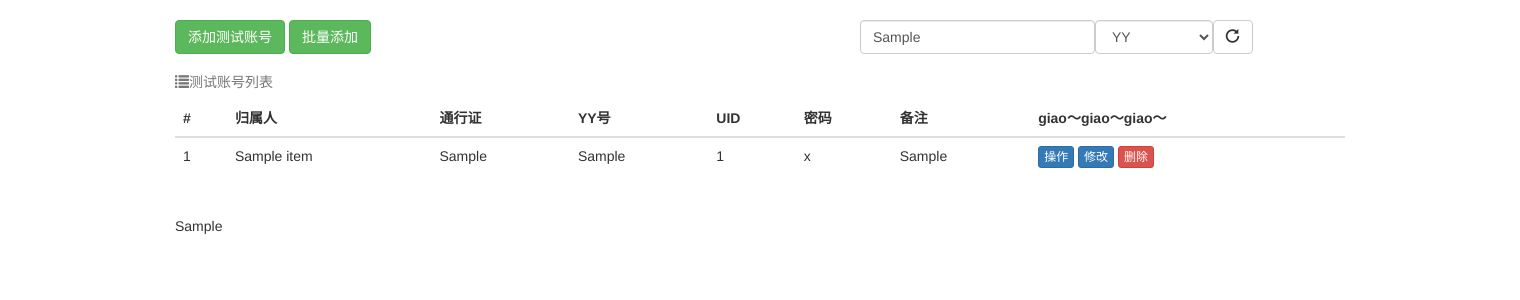
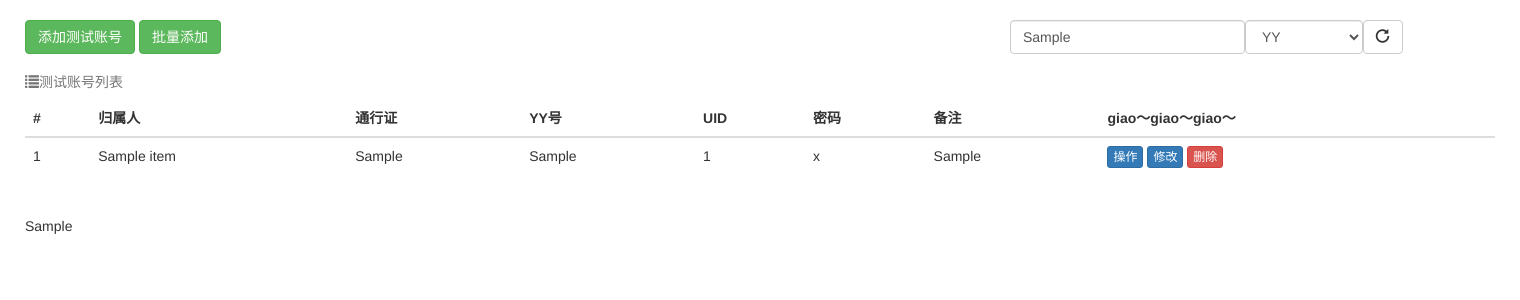
Before and after one commit to DyedWolf/TesterAccount, a Django app: template AccountManage/templates/account_list.html in a window 1520 px wide. Shown: the part 52-352 px from the top of the page. Run offline with Django 4.2, Linux system fonts and the light colour scheme; the template is opened without the code that fills it: most values are stand-ins (such as "Sample title", 1, 10 or a date in 2020); some libraries are stand-ins or nearby versions.

Commit message:
调整样式

```diff
--- a/AccountManage/templates/account_list.html
+++ b/AccountManage/templates/account_list.html
@@ -11,7 +11,7 @@
 
 
 {% block content %}
-    <div class="container" style="width: 1200px">
+    <div class="container" style="width: 1500px">
         <!--添加测试账号、搜索按钮-->
         <div style="margin-bottom: 10px">
             <!-- <input type="button" value="新建订单1" class="btn btn-success" data-toggle="modal" data-target="#myModal"> -->
@@ -111,6 +111,10 @@
                                 </div>
                             </div>
                         {% endfor %}
+                    </div>
+
+                    <div class="clearfix" style="padding-left: 20px">
+                        <a style="color: red">Excel：|通行证|密码|uid|YY|</a>
                     </div>
 
 
--- a/AccountManage/templates/operation_list.html
+++ b/AccountManage/templates/operation_list.html
@@ -6,7 +6,7 @@
 
 
 {% block content %}
-    <div class="container">
+    <div class="container" style="width: 1500px">
         <div style="margin: 10px;">
             <label> UID：</label>
             <a id="account_uid">{{ account_data.account_uid }}</a>
--- a/AccountManage/templates/tester_list.html
+++ b/AccountManage/templates/tester_list.html
@@ -6,7 +6,7 @@
 
 
 {% block content %}
-    <div class="container" style="width: 1200px">
+    <div class="container" style="width: 1500px">
         <!--添加测试人员按钮-->
         <div style="margin-bottom: 10px">
             <!-- <input type="button" value="新建订单1" class="btn btn-success" data-toggle="modal" data-target="#myModal"> -->
```
